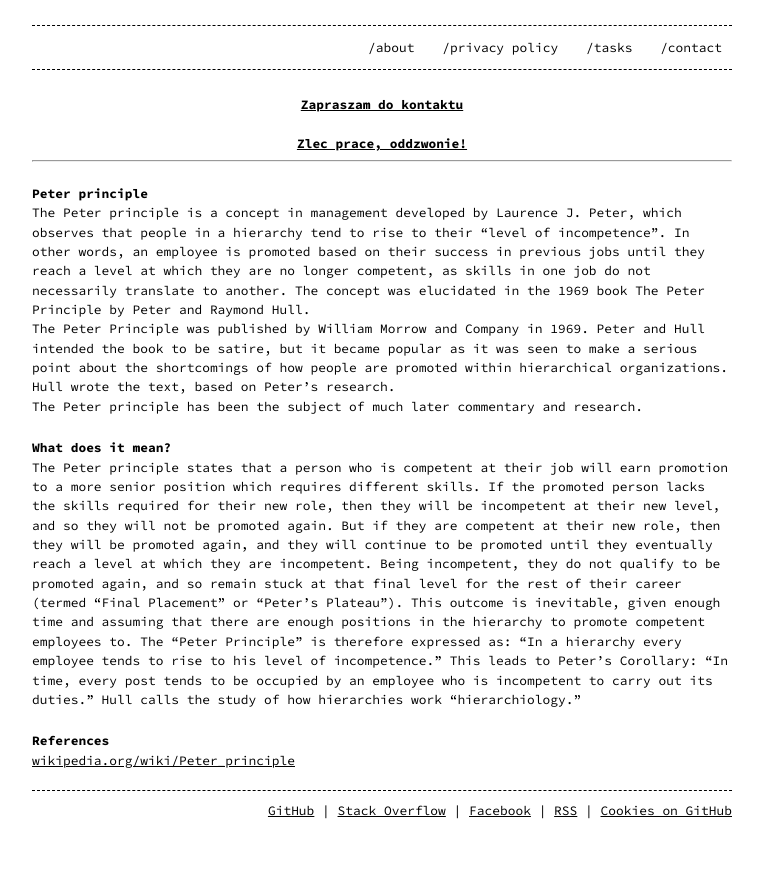
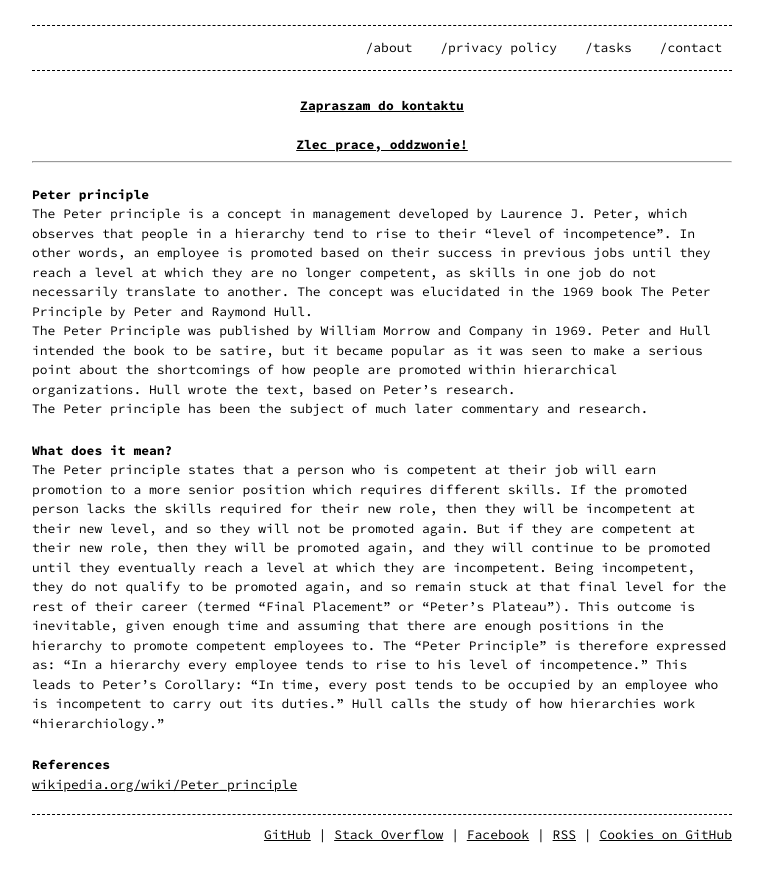
Before and after one commit to esccode/esccode.github.io, a Jekyll site: the page built from peter.md, in a window 1280 px wide. Shown: the top 882 px of the page, without its empty margins (258-1021 px from the left). Built offline with Jekyll 4.4.1, drawn with Linux system fonts in a browser that asks for light colours.

Commit message:
Update base.scss

```diff
--- a/_sass/base.scss
+++ b/_sass/base.scss
@@ -5,8 +5,8 @@
  * Style variables
  */
 $base-font-family:     'Source Code Pro', monospace !default;
-$base-font-size:       12.9px !default;
-$mobile-font-size:     12px !default;
+$base-font-size:       13.0px !default;
+$mobile-font-size:     12.1px !default;
 $base-line-height:     1.5 !default;
 $container-width:      95% !default;
 $container-max-width:  700px !default;
```
